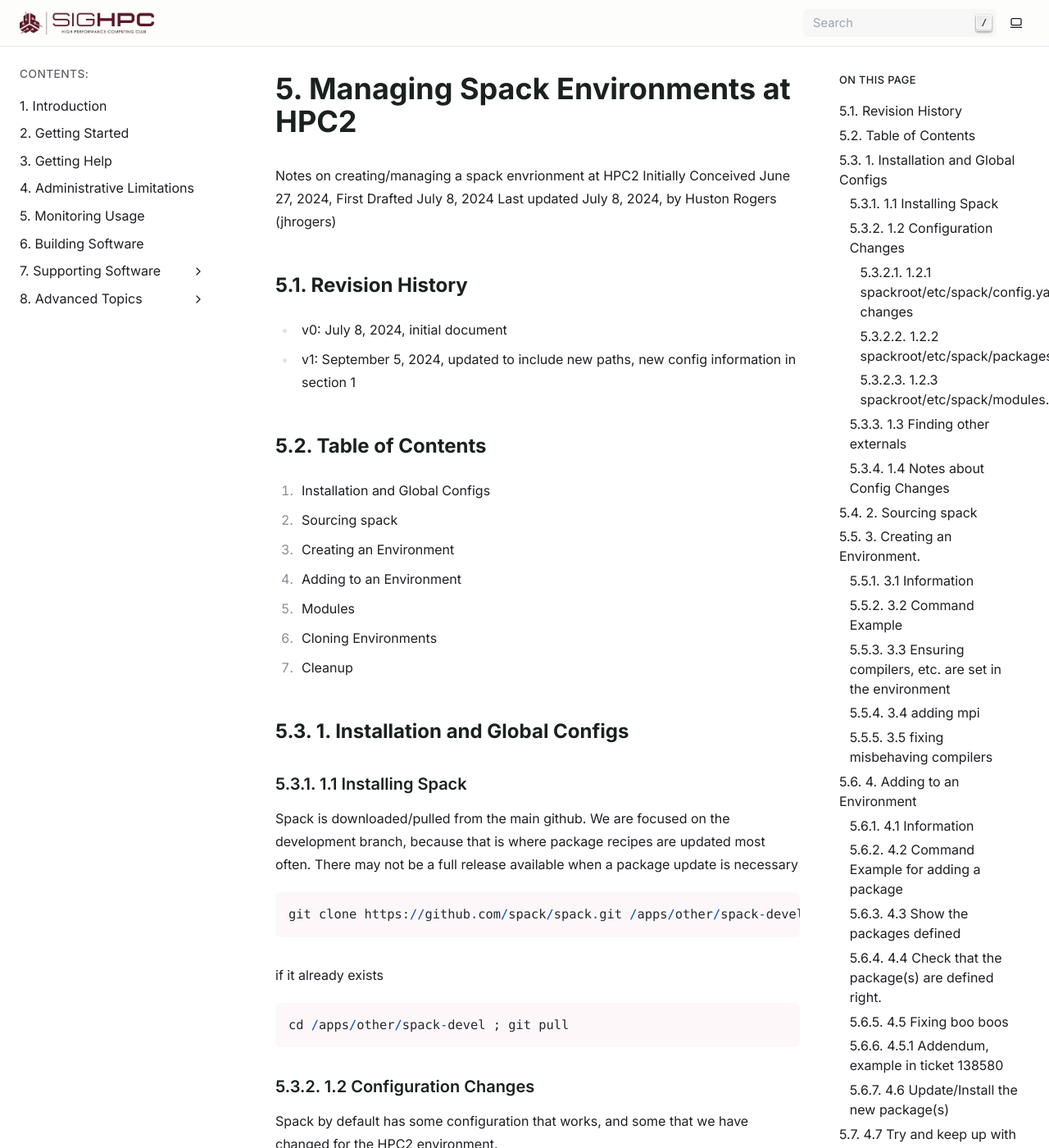
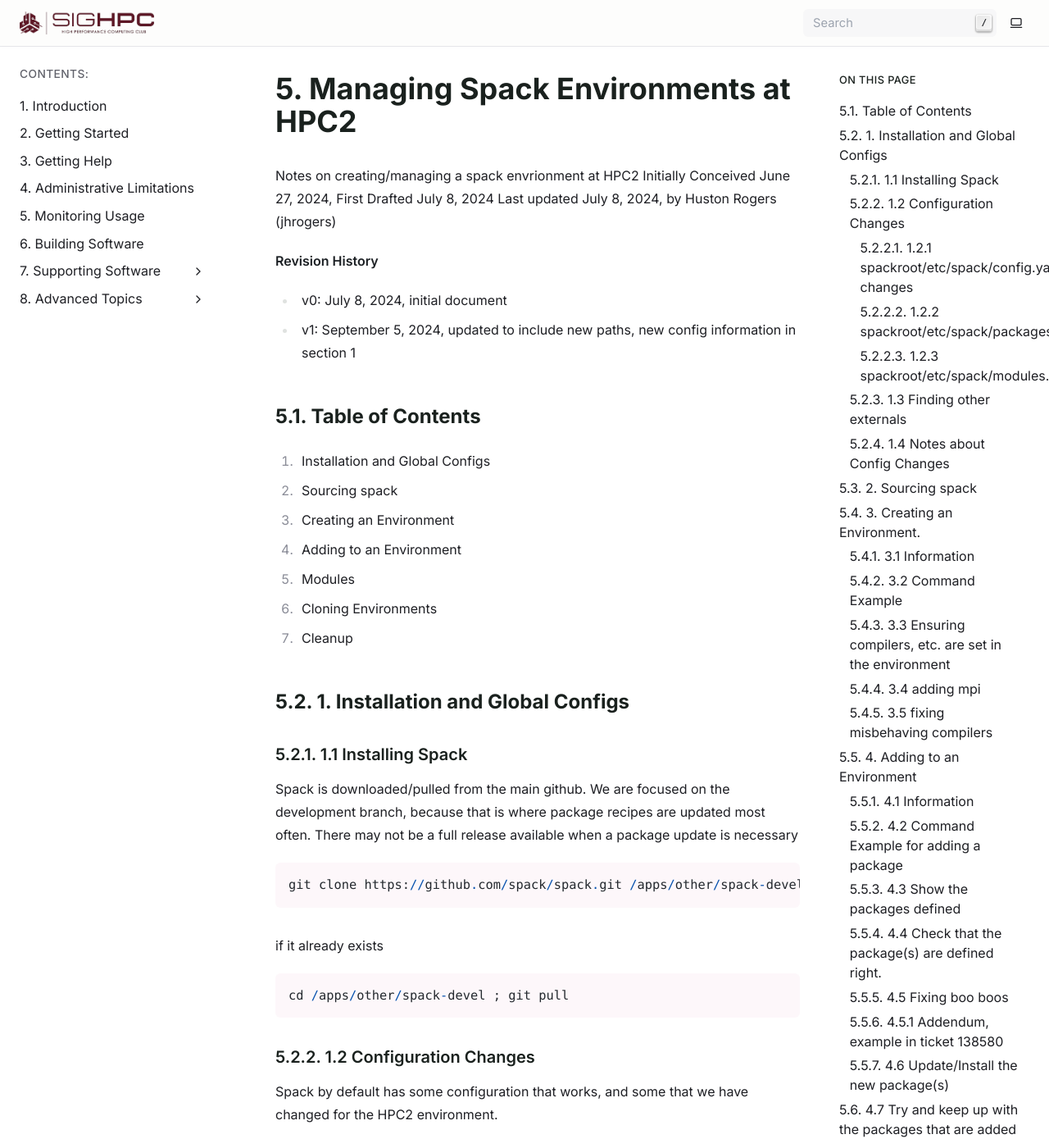
Before and after one commit to msstate-sighpc/muscadine-docs, a Sphinx documentation site: the page built from docs/admin/spack.md, in a window 1280 px wide and 1400 px high. Shown: the whole window at 82% size. Built offline with Sphinx 7.4.7, drawn with Linux system fonts in a browser that asks for light colours; some of the changed text lies outside the part shown.

Commit message:
this shouldn't be a subsection

```diff
--- a/docs/admin/spack.md
+++ b/docs/admin/spack.md
@@ -3,7 +3,7 @@
 Initially Conceived June 27, 2024, First Drafted July 8, 2024
 Last updated July 8, 2024, by Huston Rogers (jhrogers)
 
-### Revision History
+**Revision History**
 - v0: July 8, 2024, initial document
 - v1: September 5, 2024, updated to include new paths, new config information in section 1
 
```
